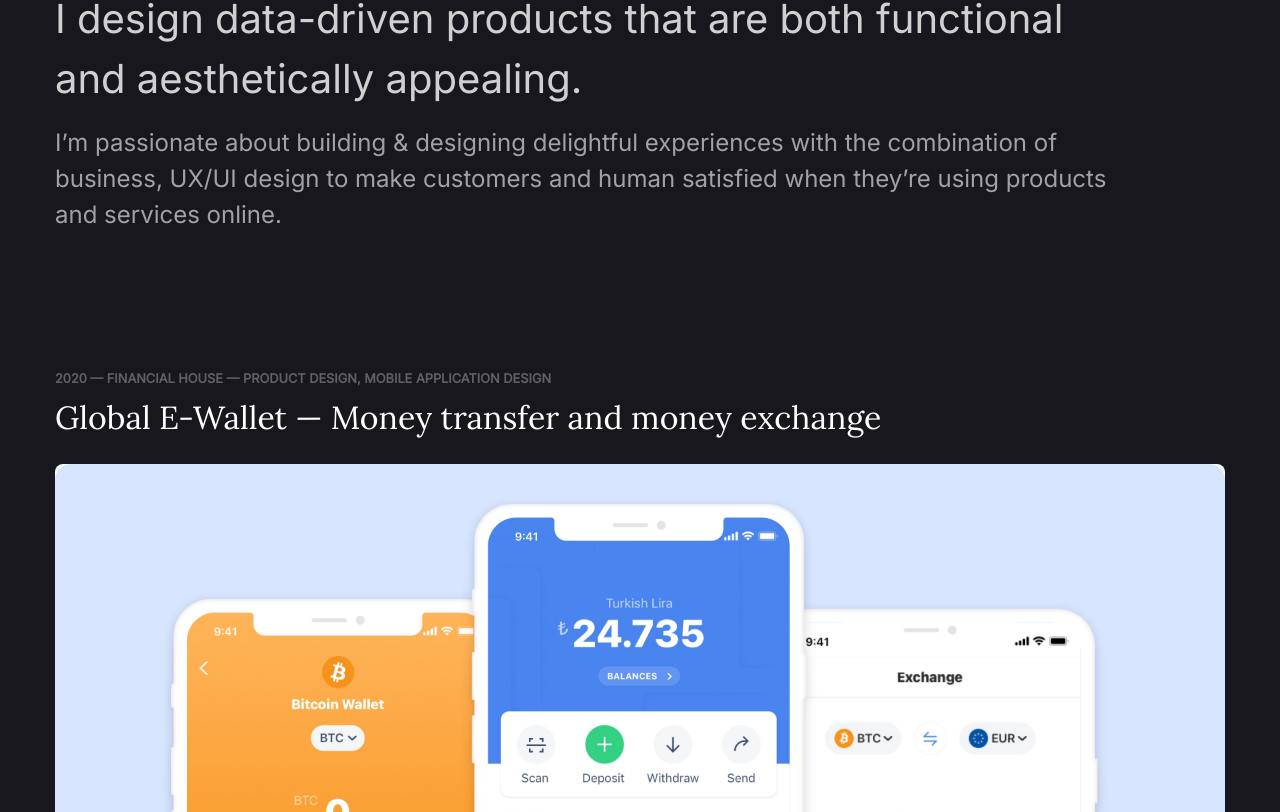
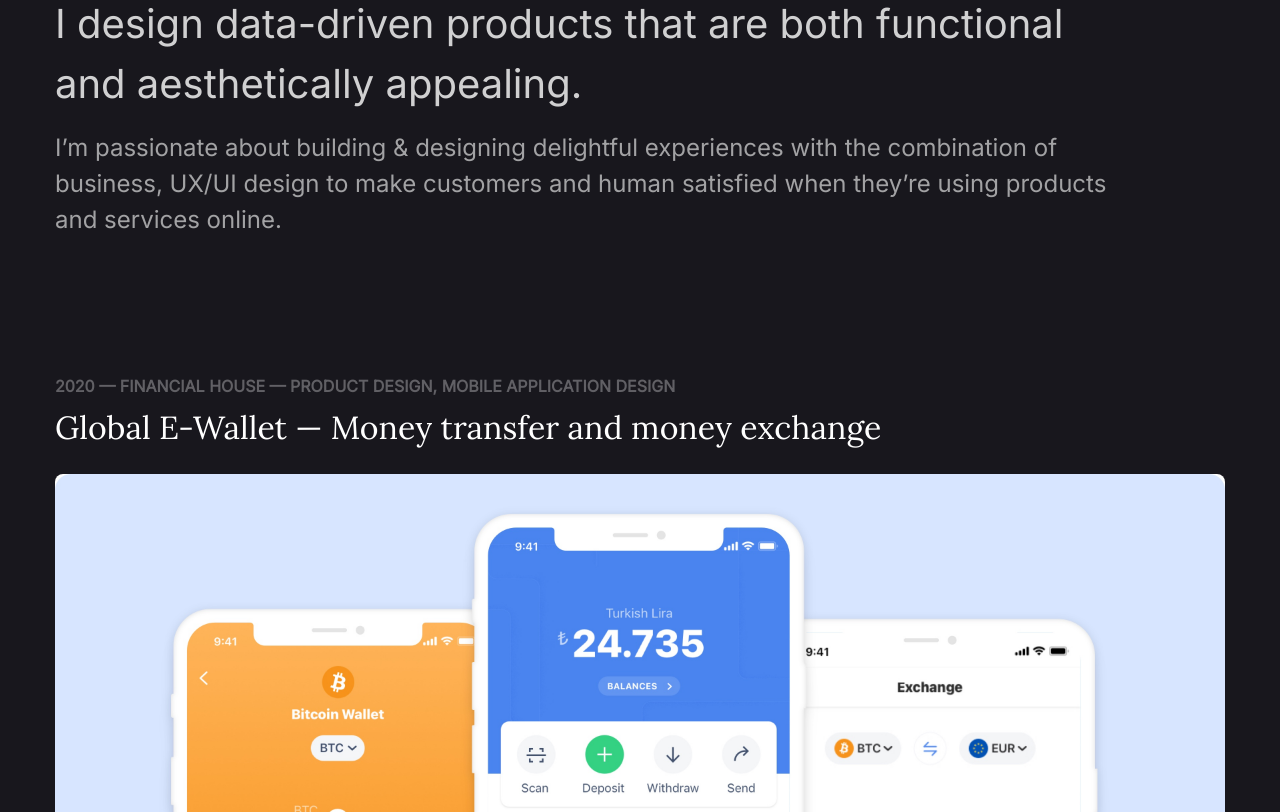
Before and after one commit to grycode/burak-portfolio, a Gatsby site: page / in a window 1280 px wide. Shown: the part 371-1183 px from the top of the page. Built offline with nearby package versions, Linux system fonts and the light colour scheme; Gatsby itself is replaced by a stand-in of ours.

Commit message:
font size fix

```diff
--- a/src/components/title/title.module.scss
+++ b/src/components/title/title.module.scss
@@ -49,6 +49,10 @@
   text-transform: uppercase;
   color: var(--c-muted);
   font-weight: bold;
+
+  @media (min-width: 768px) {
+    font-size: 1rem;
+  }
 }
 
 .p {
```
